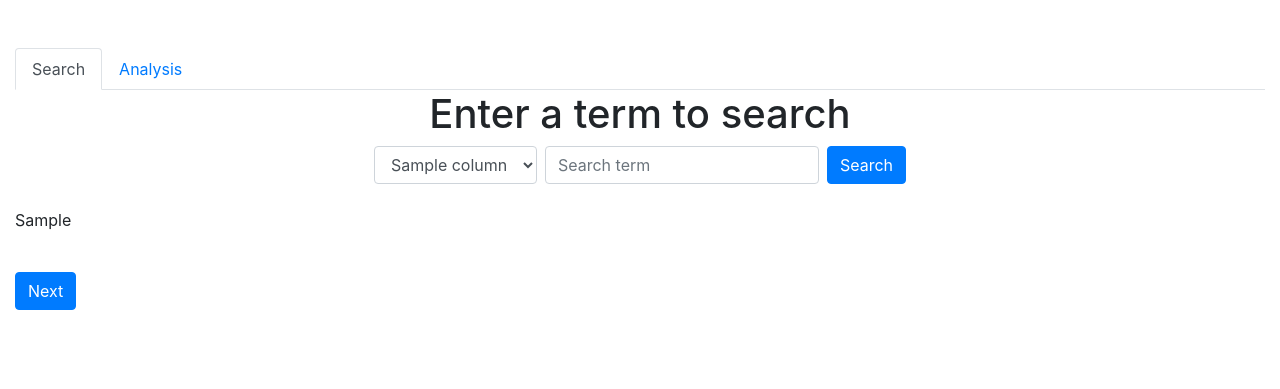
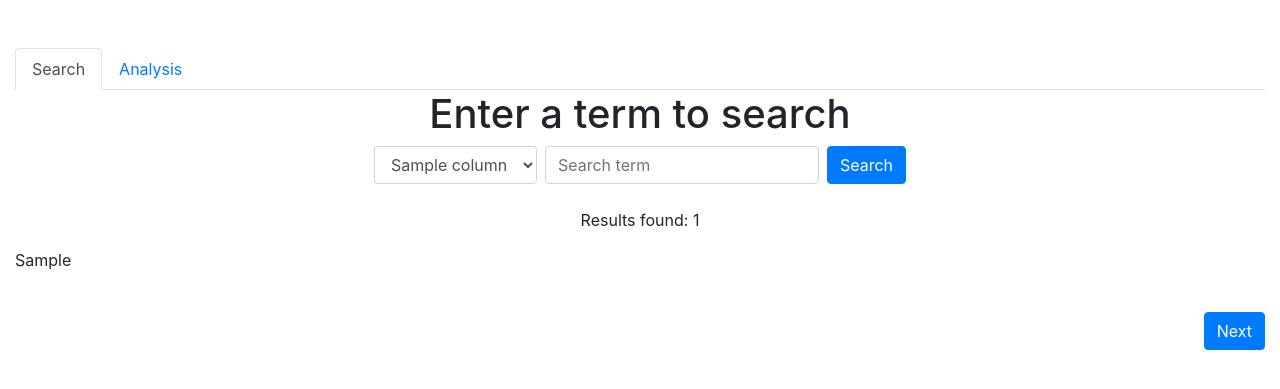
Before and after one commit to hfxalbees/DSA_CVE, a Flask app: template templates/search.html in a window 1280 px wide. Shown: the top 389 px of the page. Run offline with Flask 3, Linux system fonts and the light colour scheme; the template is opened without the code that fills it: most values are stand-ins (such as "Sample title", 1, 10 or a date in 2020); some libraries are stand-ins or nearby versions.

Commit message:
Flask button update

```diff
--- a/templates/search.html
+++ b/templates/search.html
@@ -11,6 +11,10 @@
         .table-responsive {
             max-height: 70vh;
             overflow-y: auto;
+        }
+        .pagination-buttons {
+        display: flex;
+        justify-content: space-between;
         }
         th {
             position: -webkit-sticky;
@@ -61,7 +65,7 @@
             </div>
             <button type="submit" class="btn btn-primary">Search</button>
         </form>
-        <!-- <p class="text-center">Results found: {{ result_count }}</p> -->
+        <p class="text-center">Results found: {{ result_count }}</p>
         <div class="table-container">
             <div class="table-responsive">
                 <table class="table table-striped">
@@ -69,12 +73,16 @@
                 </table>
             </div>
         </div>
-        <div class="d-flex justify-content-between mt-4">
+        <div class="pagination-buttons mt-4">
             {% if prev_url %}
               <a href="{{ prev_url }}" class="btn btn-primary">Previous</a>
+            {% else %}
+              <div></div>
             {% endif %}
             {% if next_url %}
               <a href="{{ next_url }}" class="btn btn-primary">Next</a>
+            {% else %}
+              <div></div>
             {% endif %}
           </div>
     </div>
```
